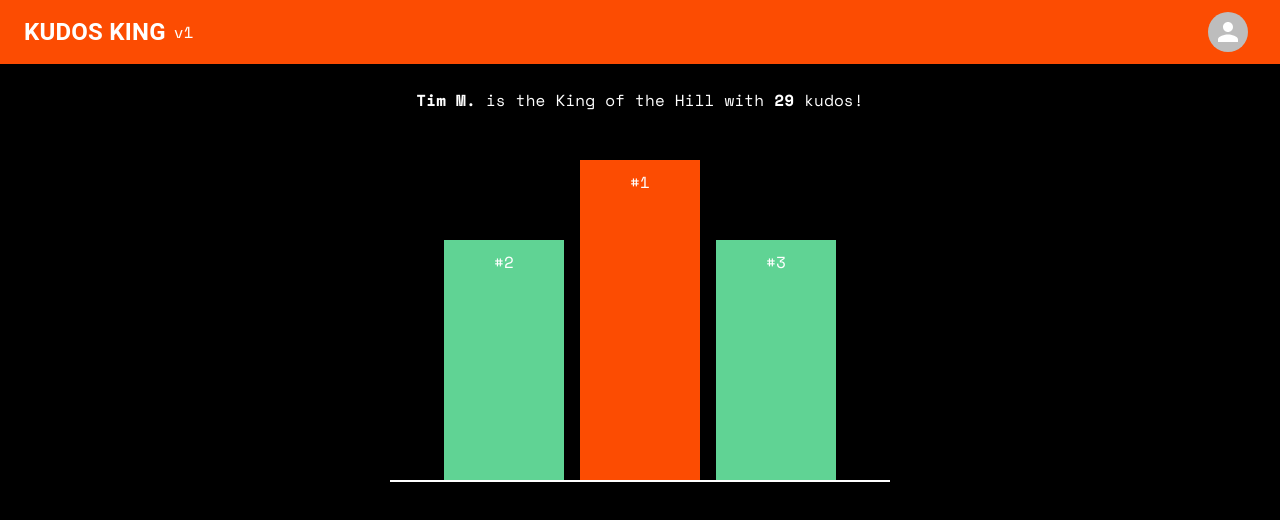
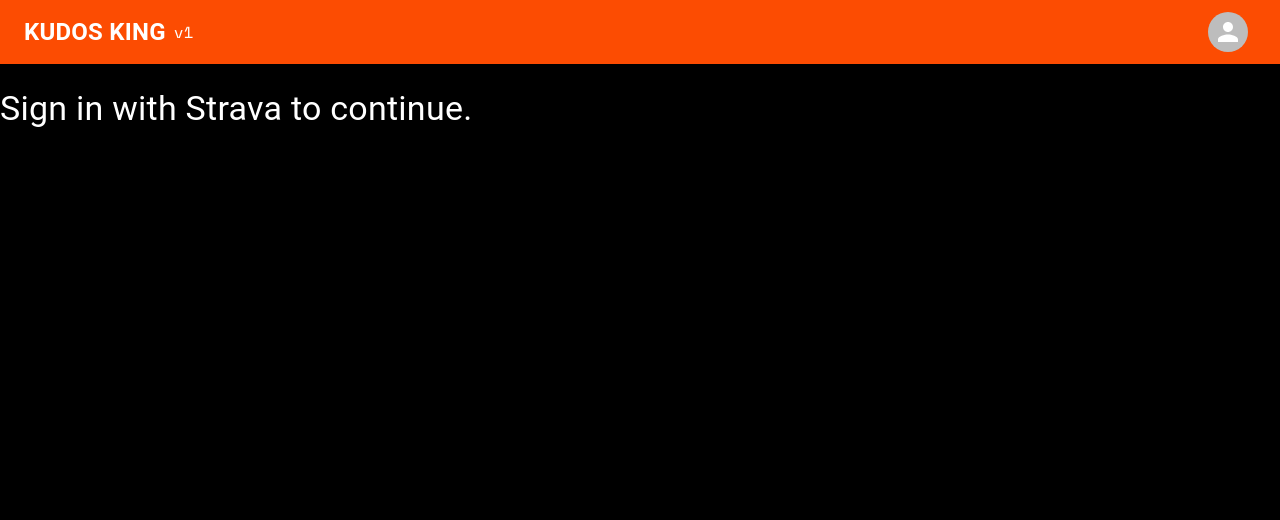
Before and after one commit to Lucaseng/Kudos-King, a React (Vite) app: page / in a window 1280 px wide. Shown: the top 520 px of the page. Built offline with nearby package versions, Linux system fonts and the light colour scheme.

Commit message:
Routing added
Two new routes created -- / and /results using react-router-dom

```diff
--- a/package.json
+++ b/package.json
@@ -19,6 +19,7 @@
     "dotenv": "^16.3.1",
     "react": "^18.2.0",
     "react-dom": "^18.2.0",
+    "react-router-dom": "^6.21.1",
     "styled-components": "^6.1.6"
   },
   "devDependencies": {
--- a/src/HomePage.jsx
+++ b/src/HomePage.jsx
@@ -1,37 +1,14 @@
 import React from "react";
 import Navigation from "./Navigation";
 import Test from "./Test";
-import { createTheme, ThemeProvider } from "@mui/material";
-import { lime, purple } from "@mui/material/colors";
+
 import KudosChart from "./KudosChart";
-
-/*const theme = createTheme({
-  palette: {
-    primary: {
-      main: "#ff5722",
-    },
-    secondary: {
-      main: "#f50057",
-    },
-  },
-});*/
-
-const theme = createTheme({
-  palette: {
-    primary: {
-      main: "#FC4C02",
-    },
-    secondary: purple,
-  },
-});
+import { Typography } from "@mui/material";
 
 function HomePage() {
   return (
     <>
-      <ThemeProvider theme={theme}>
-        <Navigation></Navigation>
-        <KudosChart />
-      </ThemeProvider>
+      <Typography variant="h4">Sign in with Strava to continue.</Typography>
     </>
   );
 }
--- a/src/main.jsx
+++ b/src/main.jsx
@@ -3,9 +3,29 @@ import ReactDOM from "react-dom/client";
 import "./index.css";
 import Test from "./Test.jsx";
 import Navigation from "./Navigation.jsx";
-import { ThemeProvider } from "styled-components";
 import HomePage from "./HomePage.jsx";
+import { BrowserRouter, Route, Routes } from "react-router-dom";
+import { createTheme, ThemeProvider } from "@mui/material";
+import { lime, purple } from "@mui/material/colors";
+import KudosChart from "./KudosChart.jsx";
+
+const theme = createTheme({
+  palette: {
+    primary: {
+      main: "#FC4C02",
+    },
+    secondary: purple,
+  },
+});
 
 ReactDOM.createRoot(document.getElementById("root")).render(
-  <HomePage></HomePage>
+  <BrowserRouter>
+    <ThemeProvider theme={theme}>
+      <Navigation></Navigation>
+      <Routes>
+        <Route path="/" element={<HomePage />} exact />
+        <Route path="/results" element={<KudosChart />} exact />
+      </Routes>
+    </ThemeProvider>
+  </BrowserRouter>
 );
```
Also changed, not shown: 1 other file (tests, documents, lock files or other folders).
